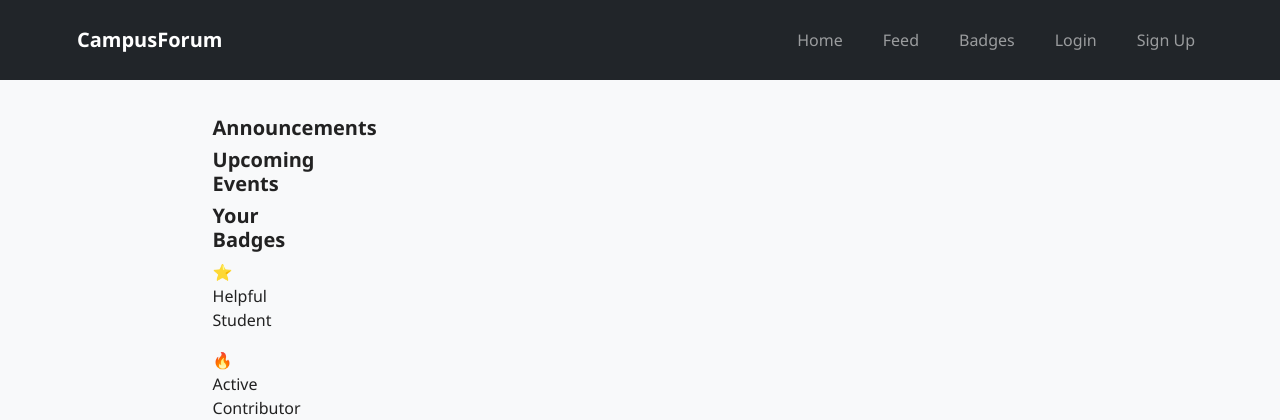
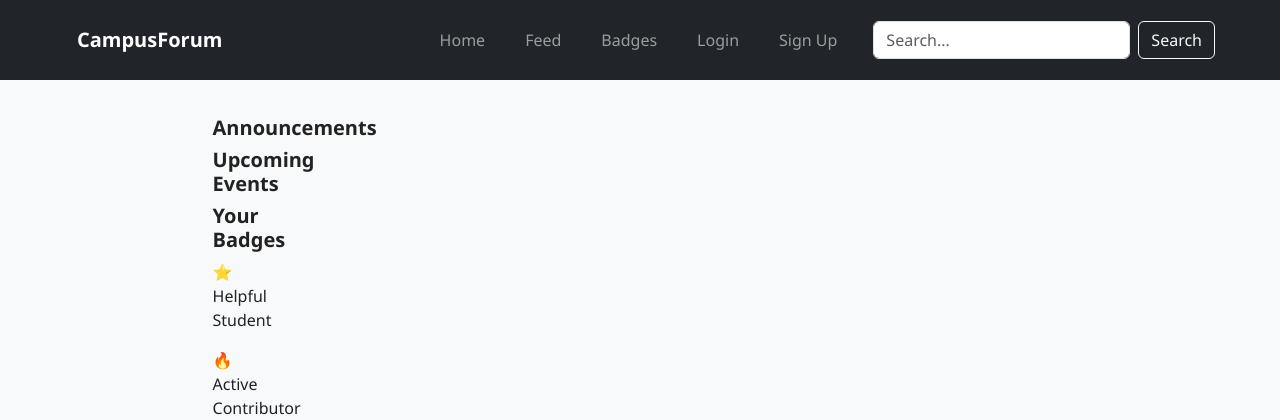
Before and after one commit to mario14guajardo/django-app, a Django app: template myapp/templates/myapp/home.html in a window 1280 px wide. Shown: the top 420 px of the page. Run offline with Django 5.2, Linux system fonts and the light colour scheme; the template is opened without the code that fills it, so the values that code supplies are empty.

Commit message:
Update base.html

```diff
--- a/myapp/templates/myapp/base.html
+++ b/myapp/templates/myapp/base.html
@@ -56,6 +56,10 @@
                         </li>
                     {% endif %}
                 </ul>
+                 <form class="d-flex ms-3" role="search" method="GET" action"={% url 'search' %}">
+                        <input class="form-control me-2" type="search" name="q" placeholder="Search..." aria-label="Search">
+                        <button class="btn btn-outline-light" type="submit">Search</button>
+                </form>
             </div>
         </div>
     </nav>
```
